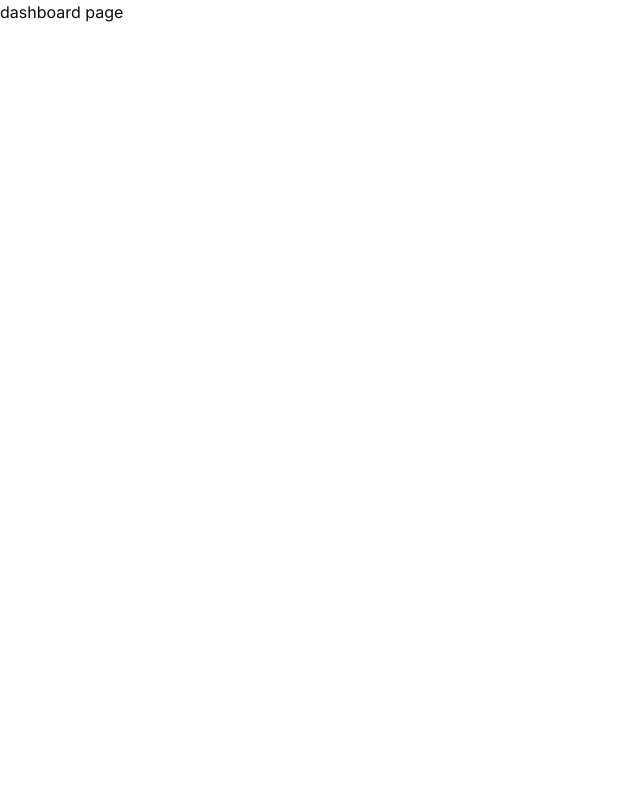
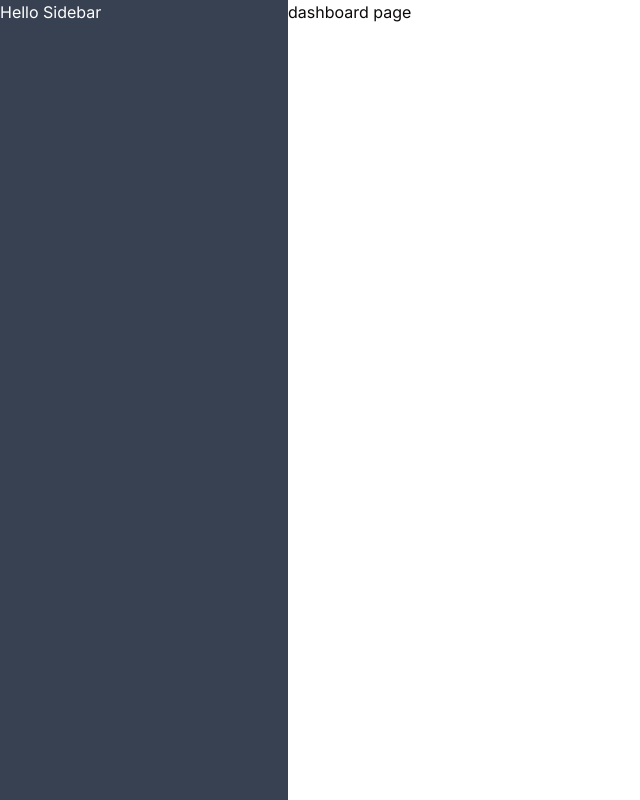
Before and after one commit to ChenHaoJie9527/AI-Saas-Shop, a Next.js app: page /dashboard in a window 1280 px wide. Shown: the whole page, without its empty margins (0-640 px from the left). Built offline with nearby package versions, Linux system fonts and the light colour scheme.

Commit message:
feat: 注册dashboard布局组件，实现侧边栏

```diff
--- a/app/(dashboard)/(routes)/dashboard/page.tsx
+++ b/app/(dashboard)/(routes)/dashboard/page.tsx
@@ -1,5 +1,9 @@
-import { Button } from "@/components/ui/button";
+import { UserButton } from "@clerk/nextjs";
 
 export default function DashboardPage() {
-  return <div>dashboard page</div>;
+  return (
+    <div>
+      dashboard page <UserButton afterSignOutUrl="/" />{" "}
+    </div>
+  );
 }
--- /dev/null
+++ b/app/(dashboard)/layout.tsx
@@ -0,0 +1,15 @@
+import { ReactNode } from "react";
+
+interface Props {
+  children: ReactNode;
+}
+export default function DashboardLayout({ children }: Props) {
+  return (
+    <div className="h-full relative">
+      <div className="hidden h-full md:w-72 md:flex md:flex-col md:fixed md:inset-y-0 z-[80] bg-gray-700 text-[#Fff]">
+        <div>Hello Sidebar</div>
+      </div>
+      <main className="md:pl-72">{children}</main>
+    </div>
+  );
+}
```
